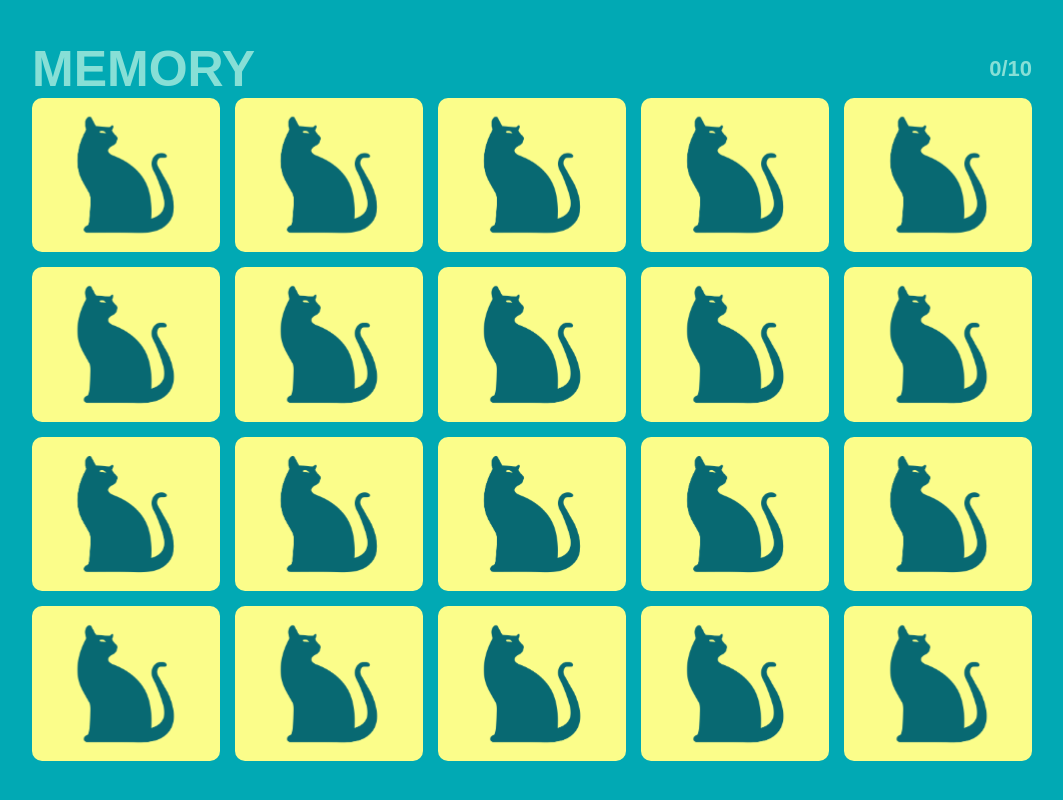
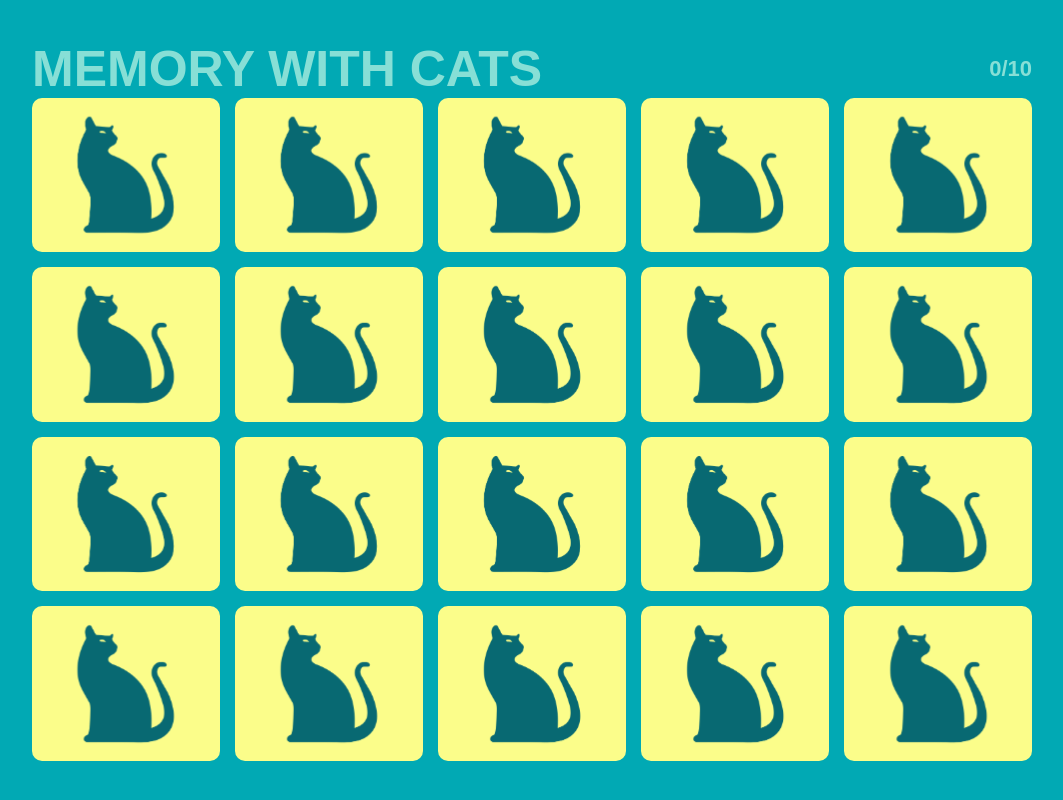
Before and after one commit to Darknessflowers/Memory-Game, a plain HTML site: page index.html in a window 1280 px wide. Shown: the whole page, without its empty margins (108-1171 px from the left). Drawn offline with Linux system fonts and the light colour scheme; a web font is replaced by a local one.

Commit message:
Update index.html

```diff
--- a/index.html
+++ b/index.html
@@ -12,7 +12,7 @@
 <body>
   <header>
     <div class="wrap">
-      <h1>Memory</h1>
+      <h1>Memory with Cats</h1>
       <div class="info">
         <!-- <span class="timeWrap">Time: <span class="time">0.00s</span></span> -->
         <span class="score">0/10</span>
```
